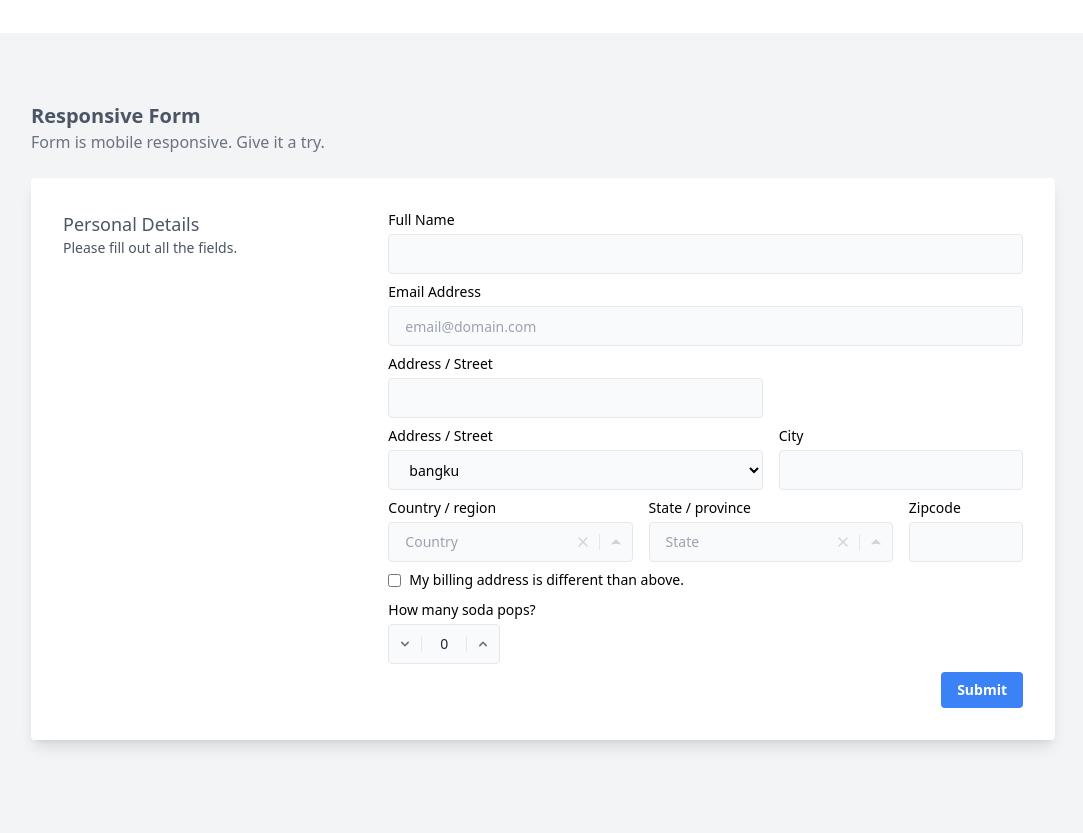
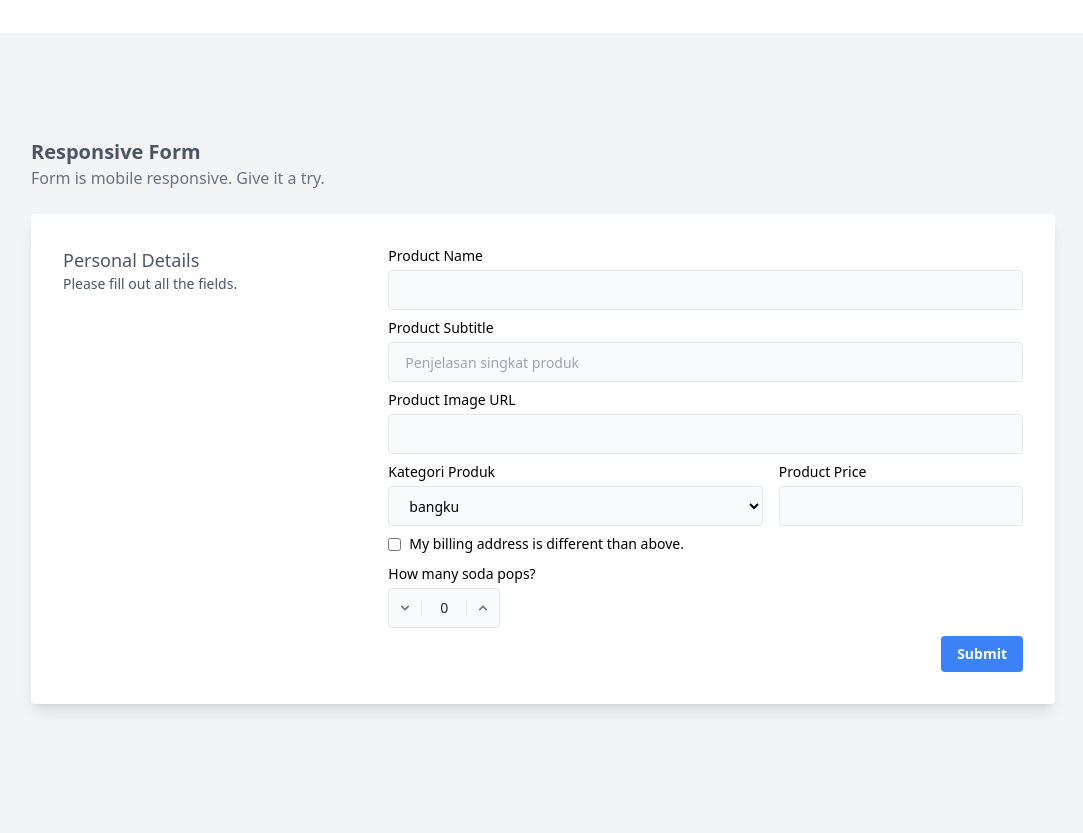
Before and after one commit to A04-2024/furnico, a Django app: page /create_product in a window 1280 px wide. Shown: the part 1063-1896 px from the top of the page, without its empty margins (97-1180 px from the left). Run offline with Django 4.2, Linux system fonts and the light colour scheme; data comes from the database, SQL or seed files in the repository; both versions use the stored data as it was after the commit; parts of the project's set-up code (start-up, migrations or seed data) failed here and were passed over; some libraries are stand-ins or nearby versions.

Commit message:
add sqlite

```diff
--- a/furnico/urls.py
+++ b/furnico/urls.py
@@ -20,9 +20,9 @@ from django.urls import path, include
 urlpatterns = [
     path('admin/', admin.site.urls),
     path('', include('show_products.urls')),
-    path('rating/', include('rating.urls')),
-    path('report/', include('report.urls')),
-    path('wishlist/', include('wishlist.urls')),
-    path('profile/', include('editp.urls')),
-    path('article/', include('article.urls')),
+    # path('rating/', include('rating.urls')),
+    # path('report/', include('report.urls')),
+    # path('wishlist/', include('wishlist.urls')),
+    # path('profile/', include('editp.urls')),
+    # path('article/', include('article.urls')),
 ]
--- a/show_products/templates/create_product_entry.html
+++ b/show_products/templates/create_product_entry.html
@@ -38,22 +38,22 @@
           <div class="lg:col-span-2">
             <div class="grid gap-4 gap-y-2 text-sm grid-cols-1 md:grid-cols-5">
               <div class="md:col-span-5">
-                <label for="full_name">Full Name</label>
-                <input type="text" name="full_name" id="full_name" class="h-10 border mt-1 rounded px-4 w-full bg-gray-50" value="" />
+                <label for="product_name">Product Name</label>
+                <input type="text" name="product_name" id="product_name" class="h-10 border mt-1 rounded px-4 w-full bg-gray-50" value="" />
               </div>
 
               <div class="md:col-span-5">
-                <label for="email">Email Address</label>
-                <input type="text" name="email" id="email" class="h-10 border mt-1 rounded px-4 w-full bg-gray-50" value="" placeholder="email@domain.com" />
+                <label for="product_subtitle">Product Subtitle</label>
+                <input type="text" name="product_subtitle" id="product_subtitle" class="h-10 border mt-1 rounded px-4 w-full bg-gray-50" value="" placeholder="Penjelasan singkat produk" />
+              </div>
+
+              <div class="md:col-span-5">
+                <label for="product_image">Product Image URL</label>
+                <input type="url" name="product_image" id="product_image" class="h-10 border mt-1 rounded px-4 w-full bg-gray-50" value="" placeholder="" />
               </div>
 
               <div class="md:col-span-3">
-                <label for="address">Address / Street</label>
-                <input type="text" name="address" id="address" class="h-10 border mt-1 rounded px-4 w-full bg-gray-50" value="" placeholder="" />
-              </div>
-
-              <div class="md:col-span-3">
-                <label for="address">Address / Street</label>
+                <label for="address">Kategori Produk</label>
                 <select id="select" name="select" class="h-10 border mt-1 rounded px-4 w-full bg-gray-50">
       {% for category in categories %}
         <option value="{{ category.category_name }}">{{ category.category_name }}</option>
@@ -62,46 +62,11 @@
               </div>
 
               <div class="md:col-span-2">
-                <label for="city">City</label>
-                <input type="text" name="city" id="city" class="h-10 border mt-1 rounded px-4 w-full bg-gray-50" value="" placeholder="" />
+                <label for="product_price">Product Price</label>
+                <input type="number" name="product_price" id="product_price" class="h-10 border mt-1 rounded px-4 w-full bg-gray-50" value="" placeholder="" />
               </div>
 
-              <div class="md:col-span-2">
-                <label for="country">Country / region</label>
-                <div class="h-10 bg-gray-50 flex border border-gray-200 rounded items-center mt-1">
-                  <input name="country" id="country" placeholder="Country" class="px-4 appearance-none outline-none text-gray-800 w-full bg-transparent" value="" />
-                  <button tabindex="-1" class="cursor-pointer outline-none focus:outline-none transition-all text-gray-300 hover:text-red-600">
-                    <svg class="w-4 h-4 mx-2 fill-current" xmlns="http://www.w3.org/2000/svg" viewBox="0 0 24 24" stroke="currentColor" stroke-width="2" stroke-linecap="round" stroke-linejoin="round">
-                      <line x1="18" y1="6" x2="6" y2="18"></line>
-                      <line x1="6" y1="6" x2="18" y2="18"></line>
-                    </svg>
-                  </button>
-                  <button tabindex="-1" for="show_more" class="cursor-pointer outline-none focus:outline-none border-l border-gray-200 transition-all text-gray-300 hover:text-blue-600">
-                    <svg class="w-4 h-4 mx-2 fill-current" xmlns="http://www.w3.org/2000/svg" viewBox="0 0 24 24" stroke="currentColor" stroke-width="2" stroke-linecap="round" stroke-linejoin="round"><polyline points="18 15 12 9 6 15"></polyline></svg>
-                  </button>
-                </div>
-              </div>
 
-              <div class="md:col-span-2">
-                <label for="state">State / province</label>
-                <div class="h-10 bg-gray-50 flex border border-gray-200 rounded items-center mt-1">
-                  <input name="state" id="state" placeholder="State" class="px-4 appearance-none outline-none text-gray-800 w-full bg-transparent" value="" />
-                  <button tabindex="-1" class="cursor-pointer outline-none focus:outline-none transition-all text-gray-300 hover:text-red-600">
-                    <svg class="w-4 h-4 mx-2 fill-current" xmlns="http://www.w3.org/2000/svg" viewBox="0 0 24 24" stroke="currentColor" stroke-width="2" stroke-linecap="round" stroke-linejoin="round">
-                      <line x1="18" y1="6" x2="6" y2="18"></line>
-                      <line x1="6" y1="6" x2="18" y2="18"></line>
-                    </svg>
-                  </button>
-                  <button tabindex="-1" for="show_more" class="cursor-pointer outline-none focus:outline-none border-l border-gray-200 transition-all text-gray-300 hover:text-blue-600">
-                    <svg class="w-4 h-4 mx-2 fill-current" xmlns="http://www.w3.org/2000/svg" viewBox="0 0 24 24" stroke="currentColor" stroke-width="2" stroke-linecap="round" stroke-linejoin="round"><polyline points="18 15 12 9 6 15"></polyline></svg>
-                  </button>
-                </div>
-              </div>
-
-              <div class="md:col-span-1">
-                <label for="zipcode">Zipcode</label>
-                <input type="text" name="zipcode" id="zipcode" class="transition-all flex items-center h-10 border mt-1 rounded px-4 w-full bg-gray-50" placeholder="" value="" />
-              </div>
 
               <div class="md:col-span-5">
                 <div class="inline-flex items-center">
```
Also changed, not shown: article/urls.py (added), db.sqlite3 (added), editp/urls.py (added), rating/urls.py (added), report/urls.py (added), wishlist/urls.py (added), 1 other file.
